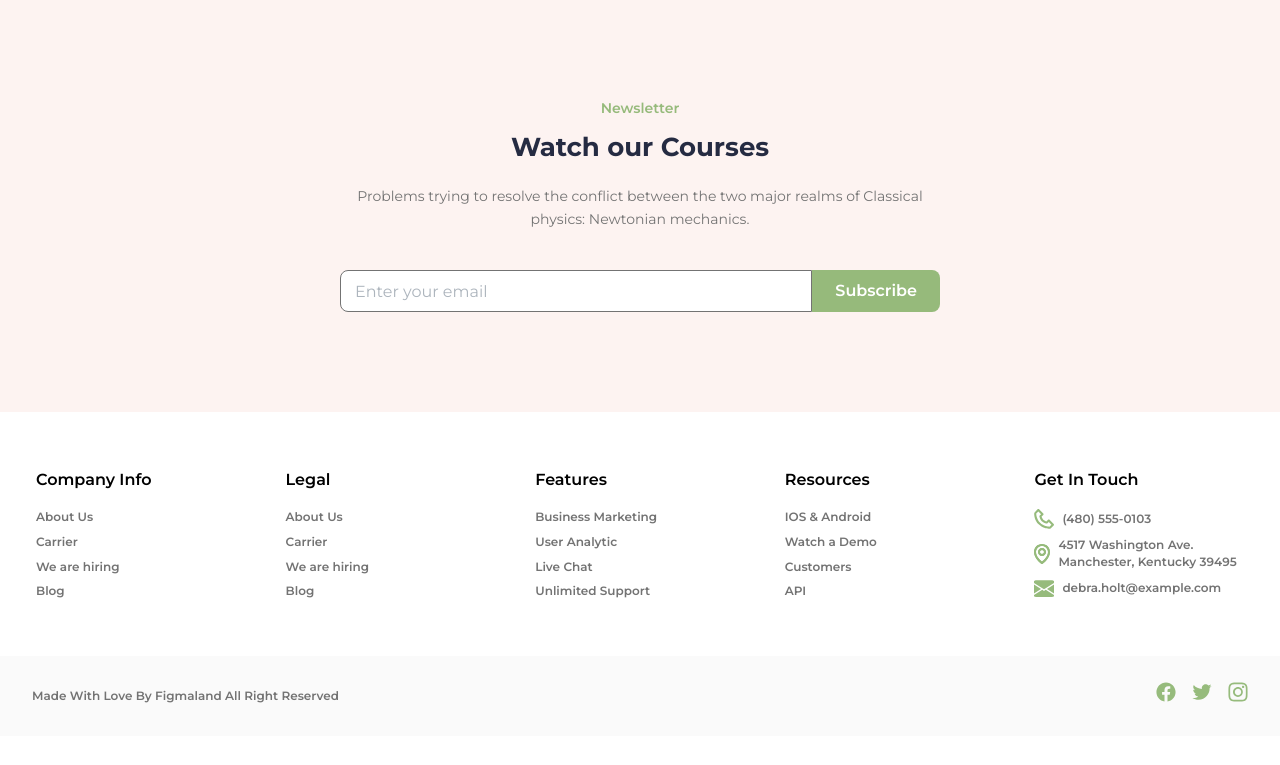
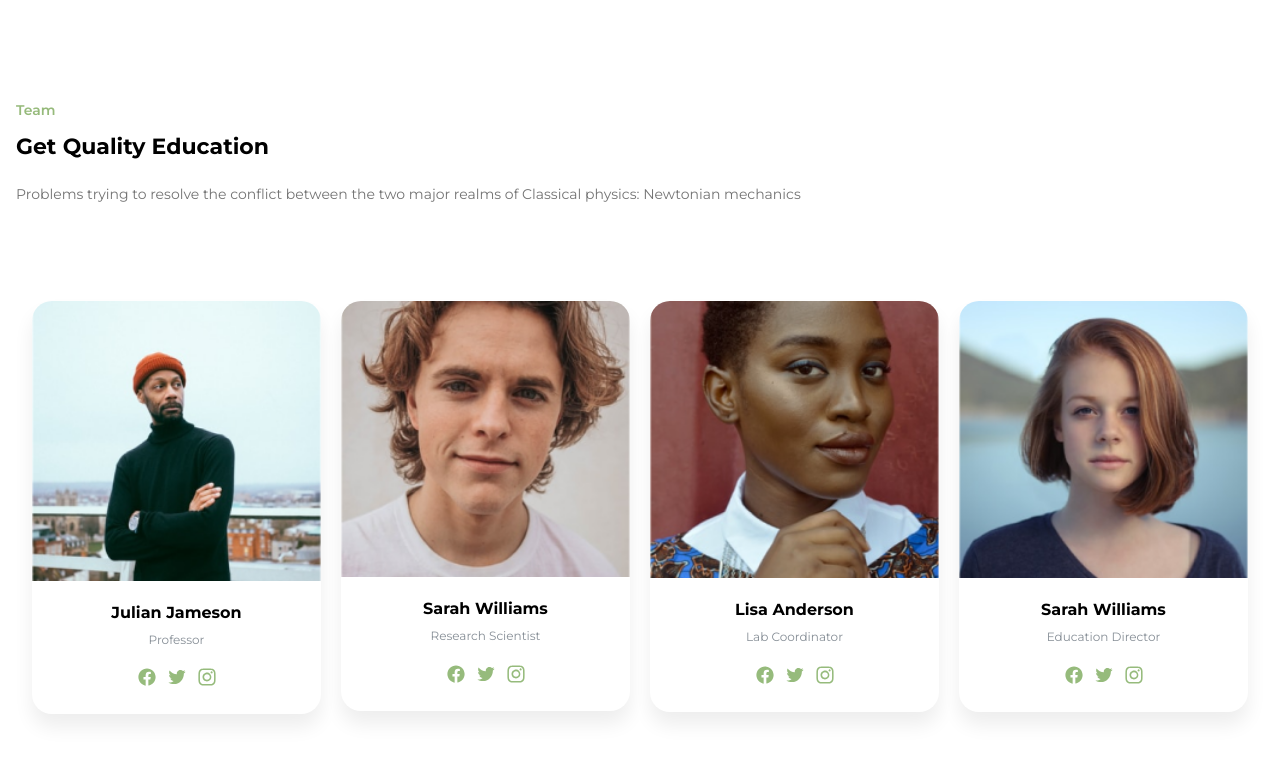
Before and after one commit to kannan-ravi/mantine, a React (Vite) app: page / in a window 1280 px wide. Shown: the part 795-1560 px from the top of the page. Before the commit the page ends 1531 px from the top, so only its background shows below. Built offline with nearby package versions, Linux system fonts and the light colour scheme.

Commit message:
feat: team section has completed

```diff
--- a/package.json
+++ b/package.json
@@ -10,6 +10,7 @@
     "preview": "vite preview"
   },
   "dependencies": {
+    "@mantine/carousel": "^8.3.15",
     "@mantine/core": "^8.3.15",
     "@mantine/form": "^8.3.15",
     "@mantine/hooks": "^8.3.15",
--- a/src/App.jsx
+++ b/src/App.jsx
@@ -2,12 +2,14 @@ import Footer from "./components/footer/Footer";
 import Header from "./components/header/Header";
 import Hero from "./components/hero/Hero";
 import Newsletter from "./components/Newsletter";
+import Teams from "./components/team/Teams";
 
 function App() {
   return (
     <main>
       <Header />
       <Hero />
+      <Teams />
       <Newsletter />
       <Footer />
     </main>
--- a/src/components/Newsletter.jsx
+++ b/src/components/Newsletter.jsx
@@ -5,14 +5,12 @@ import {
   Text,
   Title,
   Flex,
-  useMantineTheme,
 } from "@mantine/core";
 import { useForm, isEmail } from "@mantine/form";
 import { useState } from "react";
 import { theme } from "../theme/theme";
 
 function Newsletter() {
-  const mantineTheme = useMantineTheme();
   const [successMessage, setSuccessMessage] = useState("");
 
   const form = useForm({
@@ -36,7 +34,7 @@ function Newsletter() {
     >
       <Box maw={600} mx="auto">
         <Text
-          c={mantineTheme.other.green}
+          c={theme.other.green}
           mb={12}
           size="sm"
           fw={600}
@@ -51,7 +49,7 @@ function Newsletter() {
 
         <Text
           mb={40}
-          c={mantineTheme.other.gray}
+          c={theme.other.gray}
           size="sm"
           lh={1.6}
           ta="center"
--- /dev/null
+++ b/src/components/team/TeamCarousel.jsx
@@ -0,0 +1,88 @@
+import { Carousel } from "@mantine/carousel";
+import { Box, Flex, Paper, Text, useMantineTheme } from "@mantine/core";
+import { useMediaQuery } from "@mantine/hooks";
+import { teamData } from "./TeamConfig";
+import { footerData } from "../footer/FooterConfig";
+import "@mantine/carousel/styles.css";
+
+function TeamCard({ member }) {
+  return (
+    <Paper
+      maw={340}
+      w="100%"
+      styles={{
+        root: {
+          boxShadow: "0px 13px 19px 0px #00000012",
+          overflow: "hidden",
+          borderRadius: "20px"
+        },
+      }}
+    >
+      <Box>
+        <img
+          src={member.image}
+          alt={member.name}
+          style={{ width: "100%", display: "block" }}
+        />
+      </Box>
+
+      <Box py={20}>
+        <Text ta="center" fw={700} mb={6} size="md">
+          {member.name}
+        </Text>
+        <Text size="xs" ta="center" c="dimmed">
+          {member.profession}
+        </Text>
+      </Box>
+
+      <Flex gap={12} justify="center" pb={20}>
+        {footerData.bottom.social.map((social, index) => (
+          <a
+            key={index}
+            href={social.href}
+            target="_blank"
+            rel="noopener noreferrer"
+            aria-label={social.alt}
+          >
+            <img src={social.icon} width={18} height={18} alt={social.alt} />
+          </a>
+        ))}
+      </Flex>
+    </Paper>
+  );
+}
+
+function TeamCarousel() {
+  const theme = useMantineTheme();
+
+  return (
+    <Carousel
+      mt={{ base: 30, sm: 60, md: 80 }}
+      slideSize={{ base: "100%", sm: "50%", md: "33.333%", lg: "25%" }}
+      slideGap={{ base: "md", md: "lg" }}
+      align="start"
+      withControls={false}
+      withIndicators={false}
+      emblaOptions={{
+        align: "start",
+        slidesToScroll: 1,
+        loop: true,
+      }}
+      styles={{
+        viewport: {
+          padding: "16px 16px 40px",
+        },
+      }}
+    >
+      {teamData.map((member) => (
+        <Carousel.Slide key={member.id}>
+          <Flex justify="center">
+            <TeamCard member={member} />
+          </Flex>
+        </Carousel.Slide>
+      ))}
+    </Carousel>
+  );
+}
+
+export default TeamCarousel;
--- /dev/null
+++ b/src/components/team/TeamConfig.jsx
@@ -0,0 +1,31 @@
+import userImageOne from "../../assets/user-cover-1.png";
+import userImageTwo from "../../assets/user-cover-2.png";
+import userImageThree from "../../assets/user-cover-3.png";
+import userImageFour from "../../assets/user-cover-4.png";
+
+export const teamData = [
+  {
+    id: 1,
+    name: "Julian Jameson",
+    profession: "Professor",
+    image: userImageOne,
+  },
+  {
+    id: 2,
+    name: "Sarah Williams",
+    profession: "Research Scientist",
+    image: userImageTwo,
+  },
+  {
+    id: 3,
+    name: "Lisa Anderson",
+    profession: "Lab Coordinator",
+    image: userImageThree,
+  },
+  {
+    id: 4,
+    name: "Sarah Williams",
+    profession: "Education Director",
+    image: userImageFour,
+  },
+];
--- /dev/null
+++ b/src/components/team/Teams.jsx
@@ -0,0 +1,28 @@
+import { Box, Container, Text, Title } from "@mantine/core";
+import { theme } from "../../theme/theme";
+import TeamCarousel from "./TeamCarousel";
+
+function Teams() {
+  return (
+    <Box component="section">
+      <Box py={{ base: 52, sm: 74, md: 84, lg: 102 }}>
+        <Container size="xl">
+          <Text c={theme.other.green} mb={12} size="sm" fw={600} ta="start">
+            Team
+          </Text>
+          <Title order={3} mb={20} fw={700}>
+            Get Quality Education
+          </Title>
+          <Text mb={40} c={theme.other.gray} size="sm" lh={1.6} ta="start">
+            Problems trying to resolve the conflict between the two major realms
+            of Classical physics: Newtonian mechanics
+          </Text>
+
+          <TeamCarousel />
+        </Container>
+      </Box>
+    </Box>
+  );
+}
+
+export default Teams;
```
Also changed, not shown: 1 other file (tests, documents, lock files or other folders).
